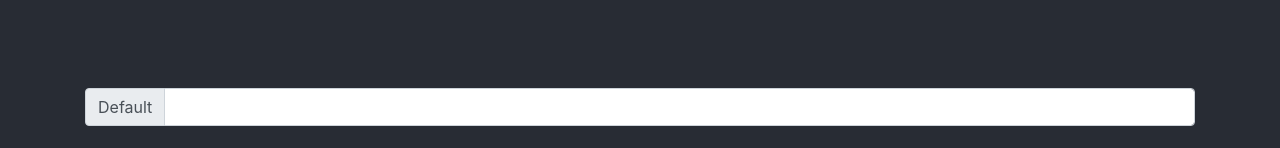
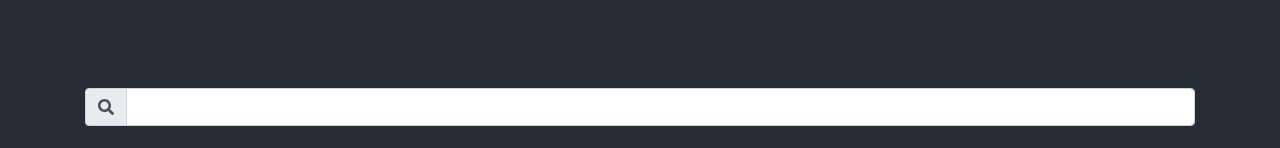
Before and after one commit to Spazcool/employee-directory, a React (Create React App) app: page / in a window 1280 px wide. Shown: the top 148 px of the page. Built offline with nearby package versions, Linux system fonts and the light colour scheme.

Commit message:
add icons library

```diff
--- a/package.json
+++ b/package.json
@@ -10,6 +10,7 @@
     "react": "^16.13.1",
     "react-bootstrap": "^1.3.0",
     "react-dom": "^16.13.1",
+    "react-icons": "^3.10.0",
     "react-scripts": "3.4.1"
   },
   "scripts": {
--- a/src/components/SearchBar.js
+++ b/src/components/SearchBar.js
@@ -1,14 +1,16 @@
 import React from 'react';
 import InputGroup from 'react-bootstrap/InputGroup';
 import FormControl from 'react-bootstrap/FormControl';
+import {FaSearch} from 'react-icons/fa/'
 import '../App.css';
 
 class SearchBar extends React.Component{
+  // todo create a handle userinput method in app.js, pass that here, pass app.js state to table
   render(){
     return (
       <InputGroup className="mb-3">
         <InputGroup.Prepend>
-          <InputGroup.Text id="inputGroup-sizing-default">Default</InputGroup.Text>
+          <InputGroup.Text id="inputGroup-sizing-default"><FaSearch/></InputGroup.Text>
         </InputGroup.Prepend>
         <FormControl
           aria-label="Default"
```
Also changed, not shown: 1 other file (tests, documents, lock files or other folders).
